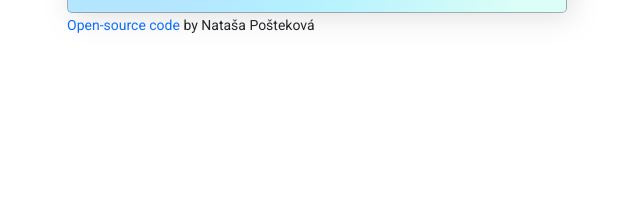
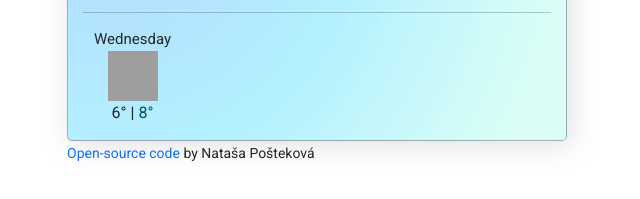
Before and after one commit to Natasha3x3/vanilla-weather-app, a plain HTML site: page index.html in a window 1280 px wide. Shown: the part 235-434 px from the top of the page, without its empty margins (323-963 px from the left). Drawn offline with nearby package versions, Linux system fonts and the light colour scheme; no server answers; grey boxes are pictures that could not be loaded.

Commit message:
Added weather forecast html and css

```diff
--- a/index.html
+++ b/index.html
@@ -28,7 +28,7 @@
         </form>
         <h1 id="city"></h1>
         <div class="row">
-            <div class="col-6">
+            <div class="col-7">
                 <div class="d-flex current-temperature">
                 <img src="" class="main-icon" id="mainIcon" alt="Clear" height="70px" width="70px">
                 <span class="main-temp" id="mainTemp"></span>
@@ -37,12 +37,27 @@
                 <div class="current-date" id="currentDate"></div>
                 <div class="description" id="description"></div>
             </div>
-            <div class="col-6 col-6-2">
+            <div class="col-5 col-5-2">
                <div class="prec-hum-wind">
                 <div class="weather-elements humidity" id="humidity"></div>
                 <div class="weather-elements precipitation" id="wind"></div>
                 </div>
             </div>
+        </div>
+        <hr>
+        <div class="weather-forecast">
+        <div class="row">
+            <div class="col-3">
+                <div class="future-day" id="">Wednesday</div>
+                <img src="http://openweathermap.org/img/wn/04d@2x.png" alt="tommorow-weather-icon" width="50px" height="50px">
+                <div class="forecast-temperature">
+                    <span class="future-max-temperature">6°</span> |
+                    <span class="future-min-temperature">8°</span>
+
+                </div>
+            </div>
+
+        </div>
         </div>
     </div>
     <small><a href="https://github.com/Natasha3x3/vanilla-weather-app.git">Open-source code</a> by Nataša Pošteková</small>
--- a/src/styles.css
+++ b/src/styles.css
@@ -10,6 +10,9 @@ h1 {
 }
 a {
     text-decoration: none;
+}
+hr {
+    margin: 15px 0;
 }
 .wrapper {
     margin: 100px auto;
@@ -64,7 +67,7 @@ background-color: #507D95;
     position: relative;
     bottom: -3px;
 }
-.col-6-2 {
+.col-5-2 {
     padding: 13px 12px;
 }
 .main-units .active {
@@ -74,3 +77,14 @@ background-color: #507D95;
 .main-units .active:hover {
     text-decoration: none;
 }
+
+.weather-forecast {
+    text-align: center;
+}
+.future-day {
+    font-size: 15px;
+
+}
+.future-min-temperature {
+    color:#004E71;
+}
```
